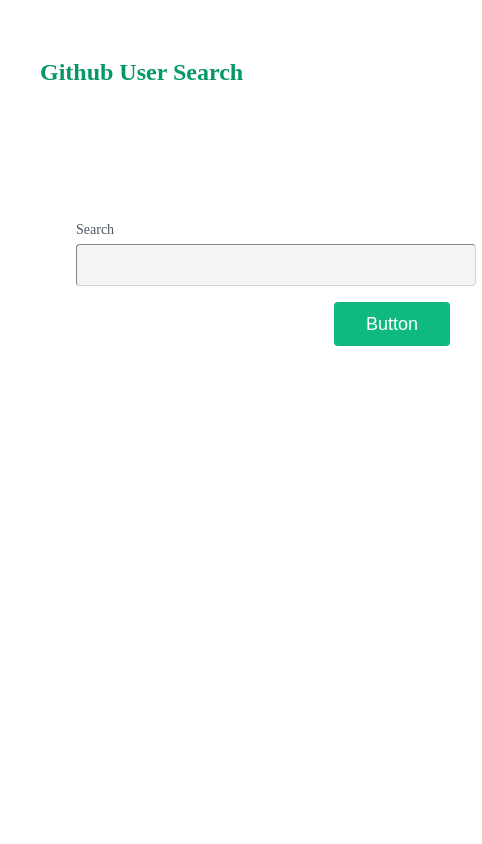
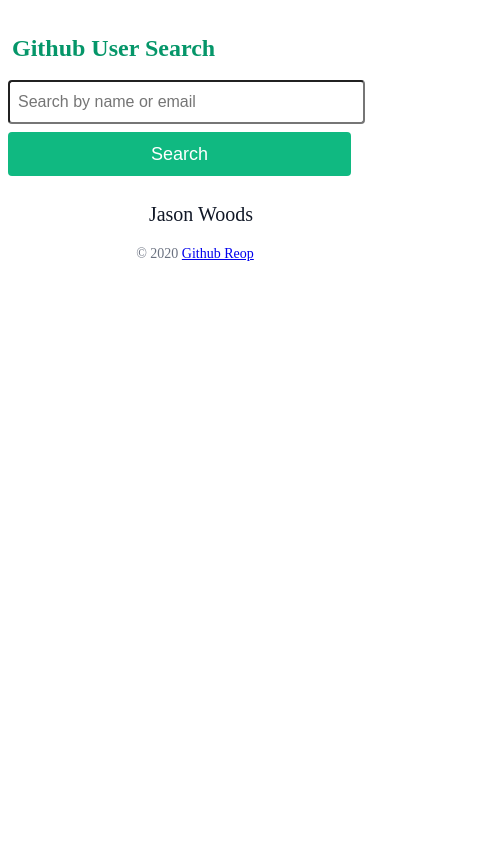
Before and after one commit to jwoods1/GithubSearch, a Next.js app: page / in a window 390 px wide. Shown: the top 844 px of the page, 482 px wide, since content can reach past the window. Built offline with nearby package versions, Linux system fonts and the light colour scheme.

Commit message:
working on styles

```diff
--- a/components/footer.tsx
+++ b/components/footer.tsx
@@ -1,6 +1,6 @@
 const Footer = () => {
     return <footer className="text-gray-700 body-font">
-    <div className="container px-5 py-8 mx-auto flex items-center sm:flex-row flex-col">
+    <div className="container py-2 lg:px-5 lg:py-8 mx-auto flex items-center sm:flex-row flex-col">
       <a className="flex title-font font-medium items-center md:justify-start justify-center text-gray-900">
         <span className="ml-3 text-xl">Jason Woods</span>
       </a>
--- a/components/result.tsx
+++ b/components/result.tsx
@@ -1,7 +1,7 @@
 
 const Result = ({avatar_url, html_url, login, repos_url, organizations_url}) => {
     return (
-        <div className="bg-gray-100 p-6 rounded shadow hover:shadow-xl">
+        <div className="bg-gray-100 p-6 rounded shadow hover:shadow-xl my-2 lg:my-0">
           <a href={html_url} target="_blank" >
               <img className="h-40 rounded-full object-cover object-center mb-6" src={avatar_url} alt={`github user ${login}`} />
               <p className="tracking-widest text-indigo-500 text-xs font-medium title-font">{login}</p>
--- a/components/search-form/search-form.tsx
+++ b/components/search-form/search-form.tsx
@@ -1,15 +1,14 @@
 
-const SearchForm = ({query, setQuery, handleSubmit}) => {
+const SearchForm = ({query, setQuery, handleSubmit, searching}) => {
 
     return (
-    <section className="text-gray-700 body-font">
-        <form onSubmit={handleSubmit} className="container px-5 py-24 mx-auto">
-            <div className="flex lg:w-2/3 w-full sm:flex-row flex-col mx-auto px-8 sm:px-0 items-end">
-                <div className="relative sm:mr-4 mb-4 sm:mb-0 flex-grow w-full">
-                    <label htmlFor="search" className="leading-7 text-sm text-gray-600">Search</label>
-                    <input  value={query}  onChange={({target}) => setQuery(target.value)} type="text" name="search" className="search" />
+    <section className="text-gray-700 body-font my-4">
+        <form onSubmit={handleSubmit} className="container mx-auto" >
+            <div className="sm:grid sm:grid-cols-2 gap-2 items-end">
+                <div className="">
+                    <input placeholder="Search by name or email" value={query}  onChange={({target}) => setQuery(target.value)} type="text" name="search" className="block pl-2 w-11/12 rounded focus:border-green-500 text-base outline-none text-gray-700 py-1  leading-8 transition-colors duration-200 ease-in-out" />
                 </div>
-                <button type="submit" className="text-white bg-green-500 border-0 py-2 px-8 focus:outline-none hover:bg-green-600 rounded text-lg">Button</button>
+                <button type="submit" disabled={searching || query.length === 0}  className="text-white w-11/12 lg:w-48 justify-self-start mt-2 lg:mt-0 lg:ml-4 bg-green-500 border-0 py-2 focus:outline-none hover:bg-green-600 rounded text-lg">Search</button>
             </div>
         </form>
 
--- a/pages/index.tsx
+++ b/pages/index.tsx
@@ -35,22 +35,22 @@
       setSearching(false);
   }
   return (
-    <div className="container mx-auto p-4">
+    <div className="container mx-auto py-2 lg:p-4">
       <Head>
         <title>Github User Search</title>
         <link rel="icon" href="/favicon.ico" />
       </Head>
-      <main className="min-h-screen">
-      <h1 className="text-green-600 text-2xl p-4 ">
+      <main className="min-h-11/12 lg:min-h-screen">
+      <h1 className="text-green-600 text-2xl px-1">
          Github User Search
         </h1>
-        <SearchForm query={query} setQuery={setQuery} handleSubmit={handleSubmit}/>
-        <div className="grid grid-cols-3 gap-2">
-        <div className={search.length > 0 ? "col-span-3" : "hidden"} >Results for: {search}, total: {results.total}</div>
+        <SearchForm query={query} setQuery={setQuery} handleSubmit={handleSubmit} searching={searching}/>
+        <div className="min-h-11/12 sm:grid sm:grid-cols-2 lg:grid lg:grid-cols-6 gap-2">
+        <div className={search.length > 0 ? "lg:col-span-6 sm:col-span-2" : "hidden"} >Results for: {search}, total: {results.total}</div>
             {results.data && results.data.map((x,i) => {
                 return <Result key={i} {...x} />
             })}
-             {searching && (<div className="flex h-48 w-48 relative col-start-2 col-end-2 justify-self-center">
+             {searching && (<div className="flex h-48 w-48 relative sm:col-start-1 lg:col-start-2 col-end-2 justify-self-center">
         <span className="animate-ping absolute inline-flex h-full w-full rounded-full bg-green-400 opacity-75"></span>
         <span className="relative inline-flex rounded-full h-full w-full bg-green-500"></span>
       </div>)}
--- a/styles/tailwind.css
+++ b/styles/tailwind.css
@@ -1,16 +1,7 @@
 /* Start purging... */
 @tailwind components;
-/* Stop purging. */
-
-input.search{
-    @apply w-full bg-gray-100 rounded border border-gray-300 focus:border-indigo-500 text-base outline-none text-gray-700 py-1 px-3 leading-8 transition-colors duration-200 ease-in-out;
-}
-
-/* Write your own custom component styles here */
-.btn-blue {
-  @apply px-4 py-2 font-bold text-white bg-blue-500 rounded;
-}
 
 /* Start purging... */
 @tailwind utilities;
 /* Stop purging. */
+/* Stop purging. */
```
